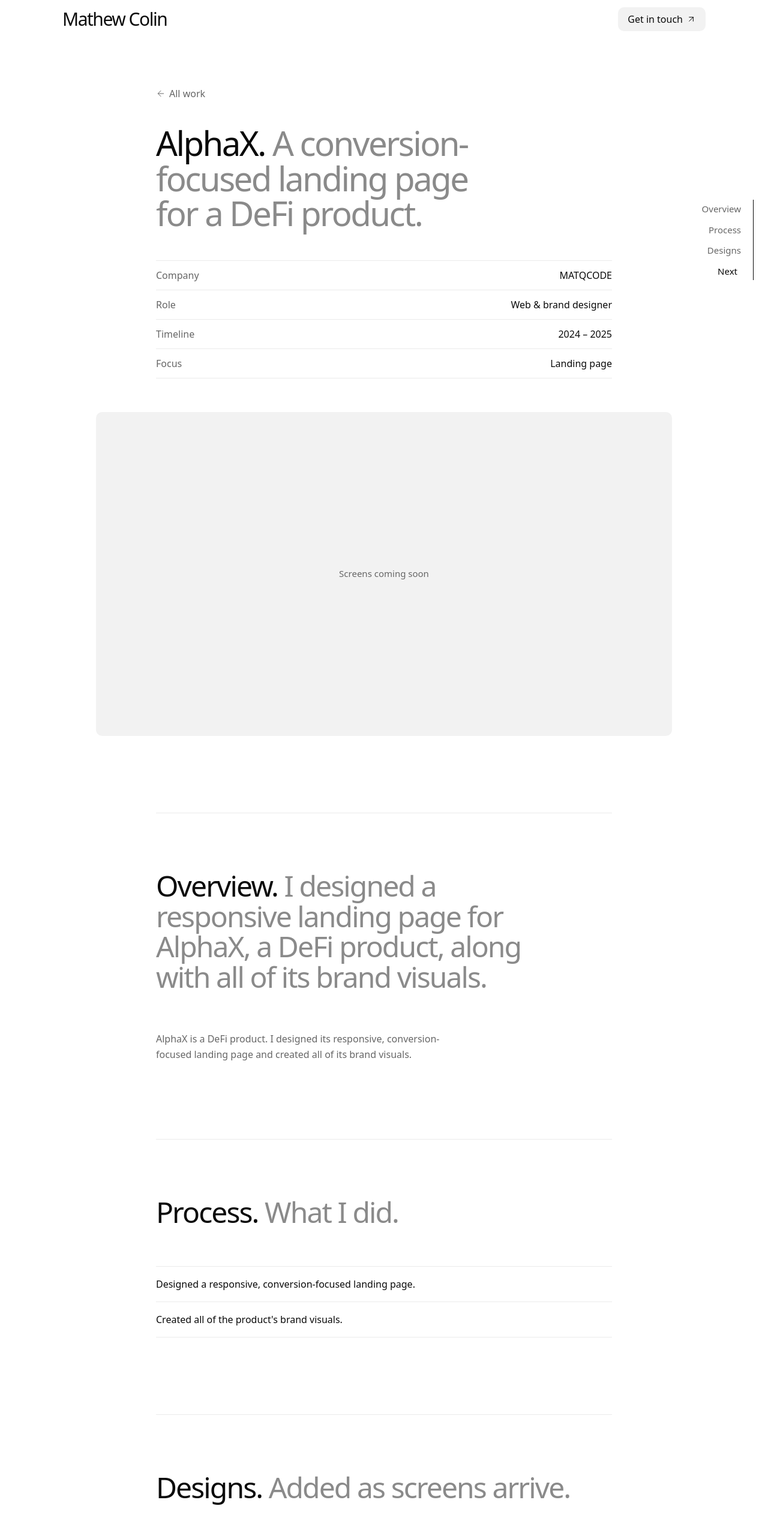
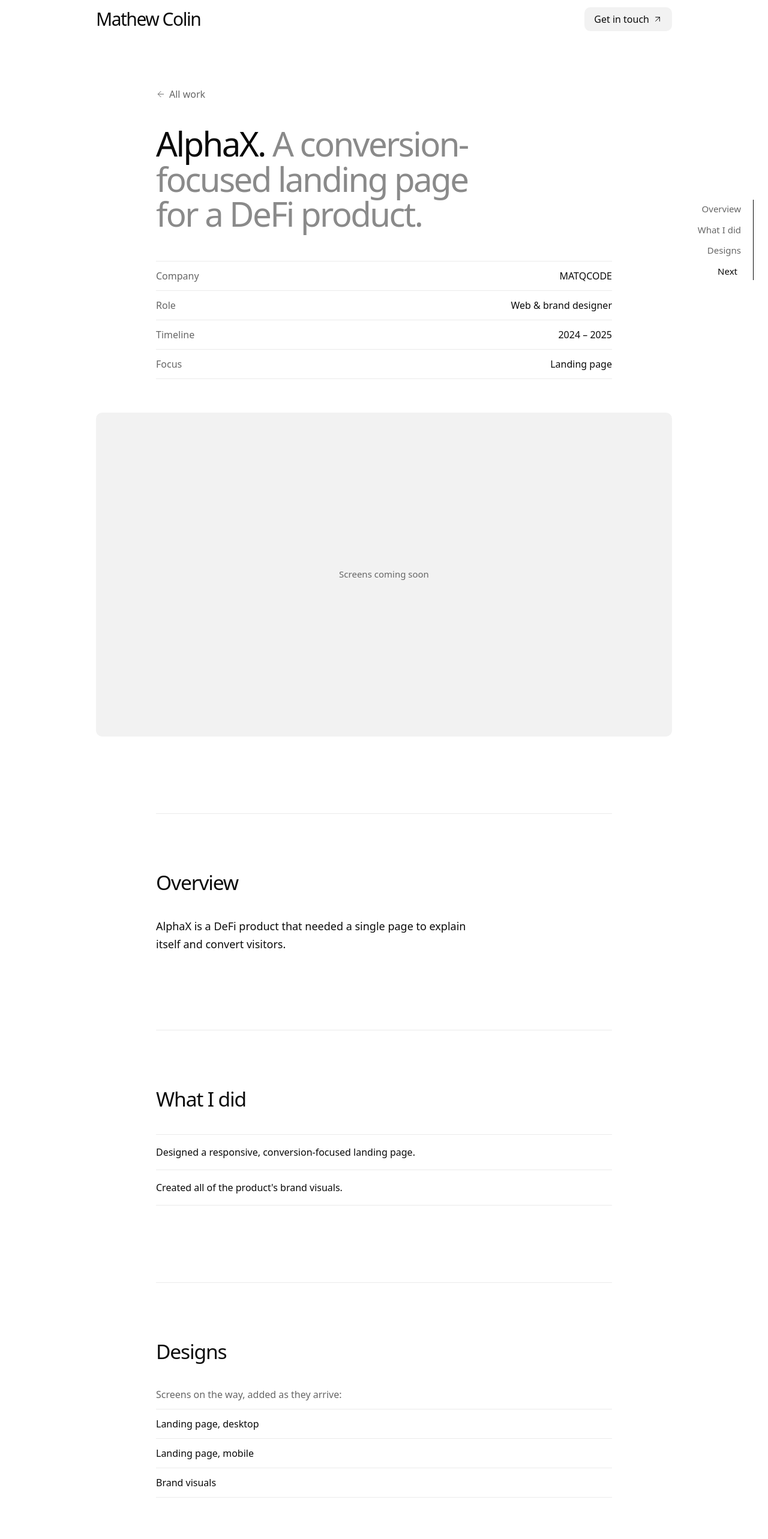
Before and after one commit to mathewcolinm-design/portfolio, a React (Vite) app in the folder site/: page /work/alphax in a window 1280 px wide. Shown: the top 2566 px of the page at 60% size. Built offline with nearby package versions, Linux system fonts and the light colour scheme.

Commit message:
Auto-commit: 2026-11-19 01:18

```diff
--- a/site/src/components/Header.tsx
+++ b/site/src/components/Header.tsx
@@ -1,15 +1,23 @@
 import { ArrowUpRight } from "lucide-react";
-import type { MouseEvent } from "react";
+import { useEffect, useState, type MouseEvent } from "react";
 import { Link, useLocation, useNavigate } from "react-router";
 import { profile } from "../data/content";
 import { useScrollToId } from "./chapters";
-import { Frame, pillButton } from "./ui";
+import { pillButton } from "./ui";
 
 /** Slim header: the name, and one way to get in touch. Chapters live in the rail. */
 export function Header() {
   const { pathname } = useLocation();
   const navigate = useNavigate();
   const scrollTo = useScrollToId();
+  const [scrolled, setScrolled] = useState(false);
+
+  useEffect(() => {
+    const onScroll = () => setScrolled(window.scrollY > 8);
+    onScroll();
+    window.addEventListener("scroll", onScroll, { passive: true });
+    return () => window.removeEventListener("scroll", onScroll);
+  }, []);
 
   const toHello = (e: MouseEvent) => {
     e.preventDefault();
@@ -18,8 +26,10 @@ export function Header() {
   };
 
   return (
-    <header className="sticky top-0 z-50 bg-[rgb(255_255_255/0.9)] backdrop-blur-md">
-      <Frame>
+    <header
+      className={`sticky top-0 z-50 border-b bg-bg transition-colors duration-300 ${scrolled ? "border-line" : "border-transparent"}`}
+    >
+      <div className="mx-auto w-full max-w-[1008px] px-5 md:px-6">
         <div className="flex h-16 items-center justify-between">
           <Link to="/" className="text-[26px] leading-none font-medium tracking-[-0.05em] md:text-[30px]">
             {profile.name}
@@ -28,7 +38,7 @@ export function Header() {
             Get in touch <ArrowUpRight size={16} strokeWidth={1.5} aria-hidden="true" />
           </a>
         </div>
-      </Frame>
+      </div>
     </header>
   );
 }
--- a/site/src/components/WorkFigure.tsx
+++ b/site/src/components/WorkFigure.tsx
@@ -9,8 +9,17 @@ export function WorkFigure({ project, shape = "wide" }: { project: Project; shap
       <Tile
         src={project.cover}
         alt={`${project.name}: ${project.caption}`}
-        ratio={shape === "wide" ? "16 / 9" : "4 / 5"}
+        ratio={shape === "wide" ? (project.cover ? "16 / 9" : "16 / 7") : "4 / 5"}
         zoom
+        placeholder={
+          <div aria-hidden="true" className="flex h-full flex-col justify-between p-6 md:p-8">
+            <p className="text-[clamp(1.5rem,2.6vw,2.25rem)] leading-none tracking-[-0.04em]">{project.name}</p>
+            <div className="text-[15px] text-muted">
+              <p className="text-fg">Screens on the way</p>
+              <p className="mt-0.5 max-w-[40ch]">{project.shots.map((s) => s.label).join(" · ")}</p>
+            </div>
+          </div>
+        }
       />
       <div className="mt-3 flex flex-wrap items-baseline justify-between gap-x-6 gap-y-0.5 text-base">
         <h3 className="transition-colors duration-300 group-hover:text-muted">{project.name}</h3>
--- a/site/src/components/chapters.tsx
+++ b/site/src/components/chapters.tsx
@@ -93,11 +93,11 @@ export function ProgressRail({ chapters, label = "Chapters" }: { chapters: Chapt
 
       <div
         aria-hidden={active < 0}
-        className={`fixed inset-x-0 top-16 z-40 border-b border-line bg-[rgb(255_255_255/0.9)] backdrop-blur-md transition-opacity duration-300 xl:hidden ${
+        className={`fixed inset-x-0 top-16 z-40 border-b border-line bg-bg transition-opacity duration-300 xl:hidden ${
           active < 0 ? "pointer-events-none opacity-0" : "opacity-100"
         }`}
       >
-        <div className="mx-auto flex h-10 max-w-[1120px] items-center justify-between px-5 text-[15px] md:px-6">
+        <div className="mx-auto flex h-10 max-w-[1008px] items-center justify-between px-5 text-[15px] md:px-6">
           <span>{chapters[Math.max(active, 0)].label}</span>
           <span className="text-muted tabular-nums">
             {Math.max(active, 0) + 1} / {chapters.length}
@@ -114,21 +114,24 @@ export function Chapter({
   id,
   title,
   soft,
+  plain = false,
   children,
 }: {
   id: string;
   title: string;
   soft?: string;
+  /** Ink-only, smaller heading: two-tone is kept for the chapters that open a page's story. */
+  plain?: boolean;
   children: ReactNode;
 }) {
   return (
     <section id={id} aria-labelledby={`${id}-h`} className="scroll-mt-28">
       <Column>
         <div className="border-t border-line pt-16 md:pt-24">
-          <Statement as="h2" id={`${id}-h`} size="lg" ink={title} soft={soft} />
+          <Statement as="h2" id={`${id}-h`} size={plain ? "md" : "lg"} ink={title} soft={plain ? undefined : soft} />
         </div>
       </Column>
-      <div className="mt-12 pb-24 md:mt-16 md:pb-32">{children}</div>
+      <div className={`${plain ? "mt-8 md:mt-10" : "mt-12 md:mt-16"} pb-24 md:pb-32`}>{children}</div>
     </section>
   );
 }
--- a/site/src/data/content.ts
+++ b/site/src/data/content.ts
@@ -69,7 +69,7 @@ export const projects: Project[] = [
     timeline: "Aug 2025 – Jan 2026",
     focus: "Trading platform",
     overview:
-      "Tetra lets traders work across crypto, forex, stocks and commodities in one decentralized exchange, with cross-chain trading on Hyperliquid, Solana and Arbitrum. I owned the experience end to end, working with engineering and product in an Agile team.",
+      "Tetra lets traders work across crypto, forex, stocks and commodities in one decentralized exchange, with cross-chain trading on Hyperliquid, Solana and Arbitrum.",
     did: [
       "Designed user flows, wireframes and high-fidelity prototypes for cross-chain trading on Hyperliquid, Solana and Arbitrum.",
       "Built and maintained a Figma design system and component library that kept the product consistent and sped up developer handoff.",
@@ -90,7 +90,7 @@ export const projects: Project[] = [
     timeline: "2024 – 2025",
     focus: "Design system",
     overview:
-      "FXDX is a decentralized exchange. The redesign set out to make core trading tasks quicker and easier, and to give the team a design system they could build on.",
+      "FXDX is a decentralized exchange. The redesign set out to make core trading tasks quicker and easier, and to give the team a design system it could build on.",
     did: [
       "Redesigned the platform's information architecture and visual design so core trading tasks take fewer steps.",
       "Built a design system from scratch: typography, colour tokens, component libraries and interaction patterns.",
@@ -111,7 +111,7 @@ export const projects: Project[] = [
     timeline: "2024 – 2025",
     focus: "Web3 gaming",
     overview:
-      "Avitus is a Web3 casino platform with Crash, Coinflip and Dice games, token wagering, rewards and leaderboards. Alongside the product, I created its motion graphics and social media assets and designed the investor pitch deck.",
+      "Avitus is a Web3 casino platform with Crash, Coinflip and Dice games, token wagering, rewards and leaderboards.",
     did: [
       "Designed the full user experience: Crash, Coinflip and Dice games, token wagering, rewards and leaderboards.",
       "Created motion graphics and social media assets that generated 1M+ impressions.",
@@ -136,7 +136,7 @@ export const projects: Project[] = [
     timeline: "Jun 2026 – Nov 2026",
     focus: "Brand identity",
     overview:
-      "Certinal is an eSignature and compliance company. Working with marketing and leadership, I took the new identity from the logo kit through the brand deck, website and event booths.",
+      "Certinal is an eSignature and compliance company whose brand shows up in decks, on its website and at events.",
     did: [
       "Led the brand revamp end to end with marketing and leadership.",
       "Rolled the identity out across the logo kit, brand deck, website and event booths.",
@@ -160,7 +160,7 @@ export const projects: Project[] = [
     timeline: "2026",
     focus: "Motion & video",
     overview:
-      "These are product demo films for Certinal's sales team. I wrote the scripts, built storyboards, produced voiceover with ElevenLabs and animated the films in After Effects. The sales team now uses them in its outreach to hospitals.",
+      "These are product demo films for Certinal's sales team, which now uses them when reaching out to hospitals.",
     did: [
       "Wrote the scripts and built the storyboards.",
       "Produced the voiceover with ElevenLabs.",
@@ -179,7 +179,7 @@ export const projects: Project[] = [
     timeline: "2024 – 2025",
     focus: "Landing page",
     overview:
-      "AlphaX is a DeFi product. I designed its responsive, conversion-focused landing page and created all of its brand visuals.",
+      "AlphaX is a DeFi product that needed a single page to explain itself and convert visitors.",
     did: ["Designed a responsive, conversion-focused landing page.", "Created all of the product's brand visuals."],
     shots: [{ label: "Landing page, desktop" }, { label: "Landing page, mobile" }, { label: "Brand visuals" }],
   },
--- a/site/src/pages/Case.tsx
+++ b/site/src/pages/Case.tsx
@@ -17,7 +17,7 @@ export function Case() {
   const pending = p.shots.filter((s) => !s.src);
   const rail = [
     { id: "overview", label: "Overview" },
-    { id: "process", label: "Process" },
+    { id: "process", label: "What I did" },
     ...(p.metrics ? [{ id: "results", label: "Results" }] : []),
     { id: "designs", label: "Designs" },
     { id: "next", label: "Next" },
@@ -53,13 +53,13 @@ export function Case() {
           <Tile src={p.cover} alt={`${p.name} cover`} />
         </Column>
 
-        <Chapter id="overview" title="Overview." soft={` ${p.intro}`}>
+        <Chapter id="overview" title="Overview" plain>
           <Column>
-            <p className="max-w-[54ch] text-base leading-relaxed text-muted">{p.overview}</p>
+            <p className="max-w-[54ch] text-lg leading-relaxed">{p.overview}</p>
           </Column>
         </Chapter>
 
-        <Chapter id="process" title="Process." soft=" What I did.">
+        <Chapter id="process" title="What I did" plain>
           <Column>
             <ul className="border-t border-line">
               {p.did.map((d) => (
@@ -72,16 +72,21 @@ export function Case() {
         </Chapter>
 
         {p.metrics && (
-          <Chapter id="results" title="Results." soft=" What changed.">
+          <Chapter id="results" title="Results" plain>
             <Column>
               <dl className="border-t border-line">
                 {p.metrics.map((m) => (
-                  <div key={m.label} className={ruledRow}>
+                  <div key={m.label} className="grid grid-cols-[1fr_auto] items-start gap-x-6 border-b border-line py-3 text-base">
                     <dt>
                       {m.label}
-                      {m.detail && <span className="text-muted"> · {m.detail}</span>}
+                      {m.detail && (
+                        <span className="block text-muted sm:inline">
+                          <span className="hidden sm:inline"> · </span>
+                          {m.detail}
+                        </span>
+                      )}
                     </dt>
-                    <dd className="tabular-nums">{m.value}</dd>
+                    <dd className="text-right tabular-nums">{m.value}</dd>
                   </div>
                 ))}
               </dl>
@@ -89,7 +94,7 @@ export function Case() {
           </Chapter>
         )}
 
-        <Chapter id="designs" title="Designs." soft={ready.length > 0 ? " Selected screens." : " Added as screens arrive."}>
+        <Chapter id="designs" title="Designs" plain>
           {ready.length > 0 && (
             <Column width="wide">
               <ul className="space-y-10">
@@ -106,7 +111,7 @@ export function Case() {
           )}
           {pending.length > 0 && (
             <Column className={ready.length > 0 ? "mt-12" : ""}>
-              <p className="text-base text-muted">Screens on the way:</p>
+              <p className="text-base text-muted">Screens on the way, added as they arrive:</p>
               <ul className="mt-3 border-t border-line">
                 {pending.map((s) => (
                   <li key={s.label} className="border-b border-line py-3 text-base">
@@ -118,7 +123,7 @@ export function Case() {
           )}
         </Chapter>
 
-        <Chapter id="next" title="Next." soft={` ${next.name}.`}>
+        <Chapter id="next" title="Next project" plain>
           <Column width="wide">
             <WorkFigure project={next} />
           </Column>
```
Also changed, not shown: site/src/components/ui.tsx (+8 -4 lines), 1 other file (tests, documents, lock files or other folders).
